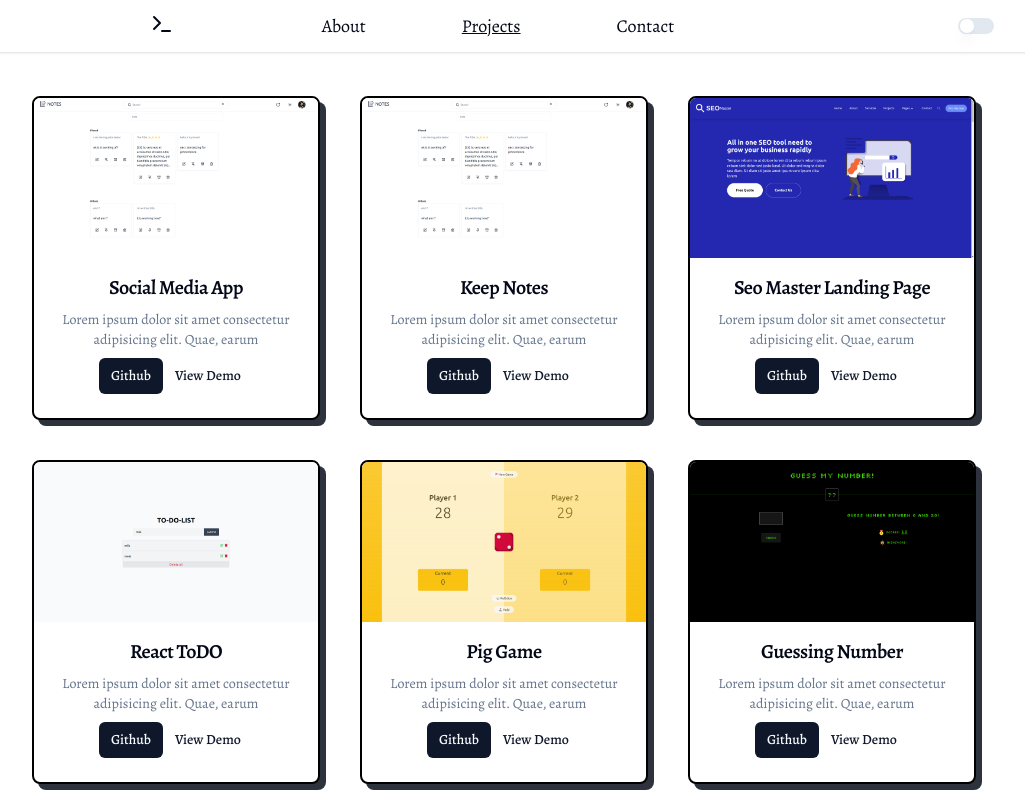
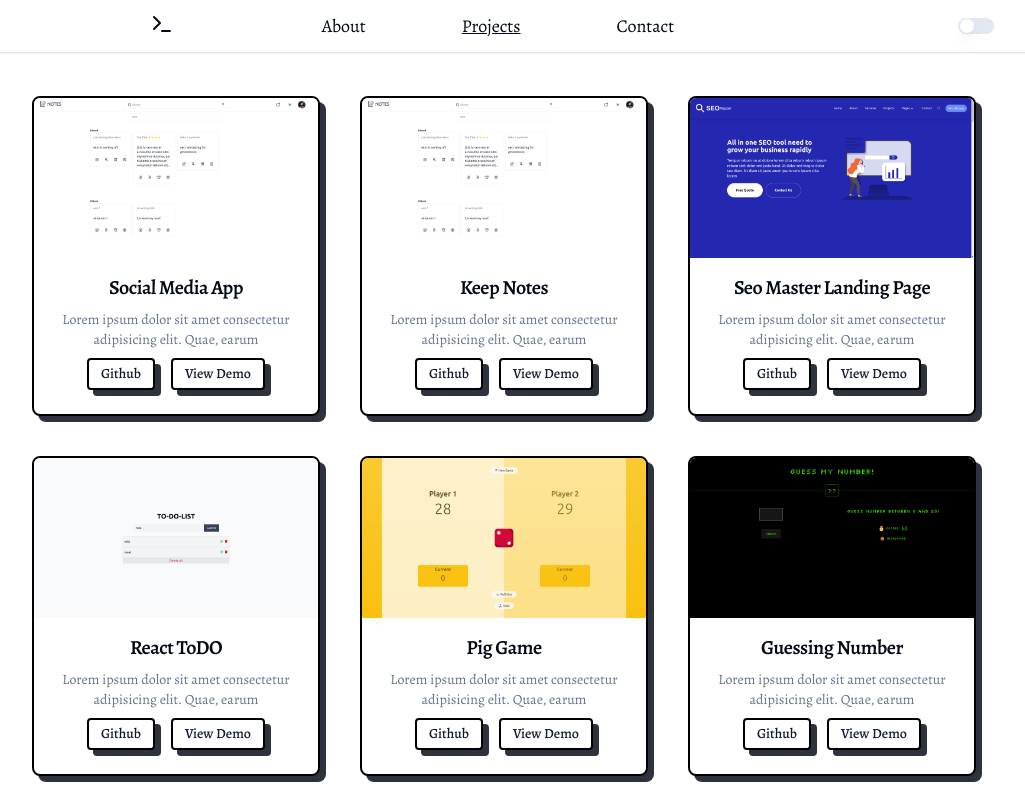
Before and after one commit to PhyuSinKhantAung/phyusinkhantaung, a Next.js app: page /projects in a window 1280 px wide. Shown: the top 800 px of the page, without its empty margins (136-1161 px from the left). Built offline with nearby package versions, Linux system fonts and the light colour scheme.

Commit message:
fixed card button ui

```diff
--- a/components/Projects.tsx
+++ b/components/Projects.tsx
@@ -27,7 +27,9 @@ const Projects = () => {
         {ProjectsData.data.map((project: Project) => (
           <Card
             key={project.id}
-            className="w-full md:w-72 md:col-span-2 col-span-full border-2 border-solid border-black shadow-[6px_6px_#2d323d]"
+            className="w-full md:w-72 md:col-span-2 col-span-full
+             border-2 border-solid border-black dark:border-[#c8cace]
+             shadow-[6px_6px_#2d323d] dark:shadow-[6px_6px_#c8cace]"
           >
             <CardHeader className="p-0 m-0 mb-4">
               <Image
@@ -45,13 +47,13 @@ const Projects = () => {
               <CardDescription>{project.description}</CardDescription>
             </CardContent>
             <CardFooter>
-              <div className="mx-auto">
-                <Button size="sm" className="text-sm">
+              <div className="flex gap-x-4 justify-center items-center mx-auto">
+                <Button variant="retro" size="sm">
                   <a href={project.repo_link} target="_blank">
                     Github
                   </a>
                 </Button>
-                <Button size="sm" className="text-sm" variant="link">
+                <Button size="sm" className="text-sm" variant="retro">
                   <a href={project.demo_link} target="_blank">
                     View Demo
                   </a>
--- a/components/ui/button.tsx
+++ b/components/ui/button.tsx
@@ -1,56 +1,58 @@
-import * as React from "react"
-import { Slot } from "@radix-ui/react-slot"
-import { cva, type VariantProps } from "class-variance-authority"
+import * as React from 'react';
+import { Slot } from '@radix-ui/react-slot';
+import { cva, type VariantProps } from 'class-variance-authority';
 
-import { cn } from "@/lib/utils"
+import { cn } from '@/lib/utils';
 
 const buttonVariants = cva(
-  "inline-flex items-center justify-center whitespace-nowrap rounded-md text-sm font-medium ring-offset-background transition-colors focus-visible:outline-none focus-visible:ring-2 focus-visible:ring-ring focus-visible:ring-offset-2 disabled:pointer-events-none disabled:opacity-50",
+  'inline-flex items-center justify-center whitespace-nowrap rounded-md text-sm font-medium ring-offset-background transition-colors focus-visible:outline-none focus-visible:ring-2 focus-visible:ring-ring focus-visible:ring-offset-2 disabled:pointer-events-none disabled:opacity-50',
   {
     variants: {
       variant: {
-        default: "bg-primary text-primary-foreground hover:bg-primary/90",
+        default: 'bg-primary text-primary-foreground hover:bg-primary/90',
         destructive:
-          "bg-destructive text-destructive-foreground hover:bg-destructive/90",
+          'bg-destructive text-destructive-foreground hover:bg-destructive/90',
         outline:
-          "border border-input bg-background hover:bg-accent hover:text-accent-foreground",
+          'border border-input bg-background hover:bg-accent hover:text-accent-foreground',
         secondary:
-          "bg-secondary text-secondary-foreground hover:bg-secondary/80",
-        ghost: "hover:bg-accent hover:text-accent-foreground",
-        link: "text-primary underline-offset-4 hover:underline",
+          'bg-secondary text-secondary-foreground hover:bg-secondary/80',
+        ghost: 'hover:bg-accent hover:text-accent-foreground',
+        link: 'text-primary underline-offset-4 hover:underline',
+        retro:
+          'border-2 border-solid dark:border-[#c8cace] border-black shadow-[6px_6px_#2d323d] dark:shadow-[6px_6px_#c8cace] bg-card text-secondary-foreground active:shadow-none active:translate-y-1 active:translate-x-1',
       },
       size: {
-        default: "h-10 px-4 py-2",
-        sm: "h-9 rounded-md px-3",
-        lg: "h-11 rounded-md px-8",
-        icon: "h-10 w-10",
+        default: 'h-10 px-4 py-2',
+        sm: 'h-8 rounded-sm px-3',
+        lg: 'h-11 rounded-md px-8',
+        icon: 'h-10 w-10',
       },
     },
     defaultVariants: {
-      variant: "default",
-      size: "default",
+      variant: 'default',
+      size: 'default',
     },
   }
-)
+);
 
 export interface ButtonProps
   extends React.ButtonHTMLAttributes<HTMLButtonElement>,
     VariantProps<typeof buttonVariants> {
-  asChild?: boolean
+  asChild?: boolean;
 }
 
 const Button = React.forwardRef<HTMLButtonElement, ButtonProps>(
   ({ className, variant, size, asChild = false, ...props }, ref) => {
-    const Comp = asChild ? Slot : "button"
+    const Comp = asChild ? Slot : 'button';
     return (
       <Comp
         className={cn(buttonVariants({ variant, size, className }))}
         ref={ref}
         {...props}
       />
-    )
+    );
   }
-)
-Button.displayName = "Button"
+);
+Button.displayName = 'Button';
 
-export { Button, buttonVariants }
+export { Button, buttonVariants };
--- /dev/null
+++ b/components/ui/input.tsx
@@ -0,0 +1,25 @@
+import * as React from 'react';
+
+import { cn } from '@/lib/utils';
+
+export interface InputProps
+  extends React.InputHTMLAttributes<HTMLInputElement> {}
+
+const Input = React.forwardRef<HTMLInputElement, InputProps>(
+  ({ className, type, ...props }, ref) => {
+    return (
+      <input
+        type={type}
+        className={cn(
+          'focus:outline-none flex h-10 w-full rounded-md border border-input bg-background px-3 py-2 text-sm ring-offset-background file:border-0 file:bg-transparent file:text-sm file:font-medium placeholder:text-muted-foreground focus-visible:outline-none focus-visible:ring-2 focus-visible:ring-ring focus-visible:ring-offset-2 disabled:cursor-not-allowed disabled:opacity-50',
+          className
+        )}
+        ref={ref}
+        {...props}
+      />
+    );
+  }
+);
+Input.displayName = 'Input';
+
+export { Input };
```
